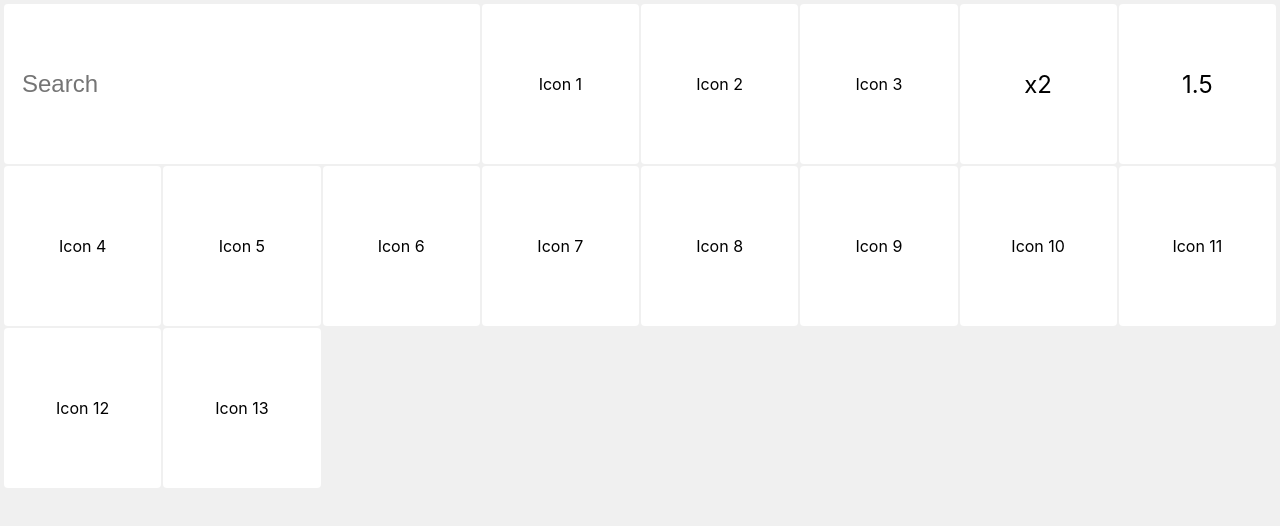
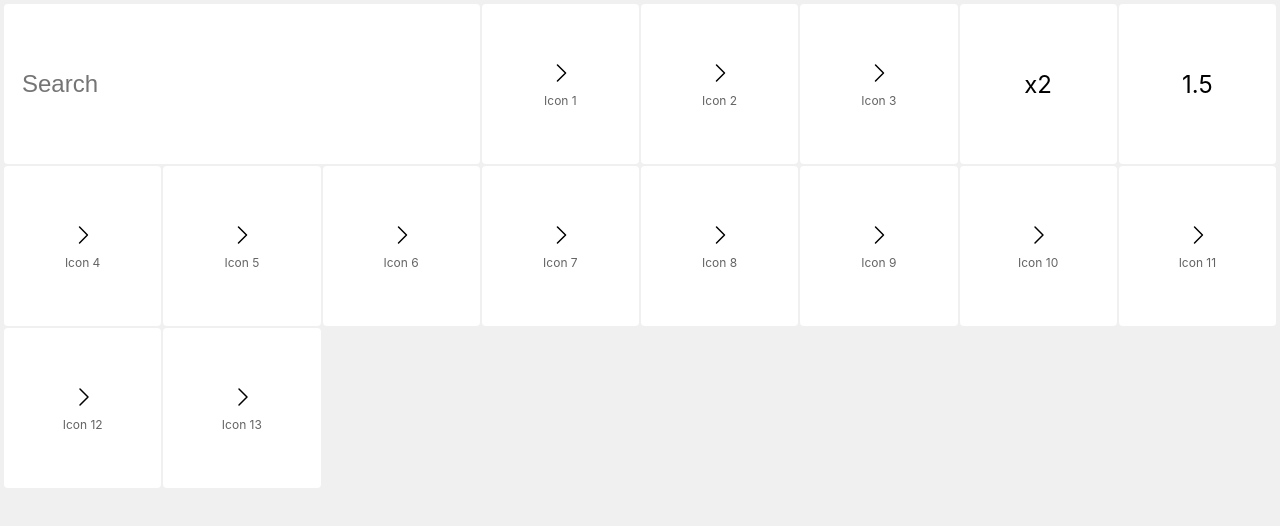
Before and after one commit to yaosamo/standartio, a Next.js app: page / in a window 1280 px wide. Shown: the top 526 px of the page. Built offline with nearby package versions, Linux system fonts and the light colour scheme.

Commit message:
label and icon

```diff
--- a/components/icons.json
+++ b/components/icons.json
@@ -1,54 +1,54 @@
 [
   {
-    "url": "https://standart.io/upload/icons/Icon.svg",
+    "url": "/icons/arrow-right.svg",
     "name": "Icon 1"
   },
   {
-    "url": "https://standart.io/upload/icons/Icon.svg",
+    "url": "/icons/arrow-right.svg",
     "name": "Icon 2"
   },
   {
-    "url": "https://standart.io/upload/icons/Icon.svg",
+    "url": "/icons/arrow-right.svg",
     "name": "Icon 3"
   },
   {
-    "url": "https://standart.io/upload/icons/Icon.svg",
+    "url": "/icons/arrow-right.svg",
     "name": "Icon 4"
   },
   {
-    "url": "https://standart.io/upload/icons/Icon.svg",
+    "url": "/icons/arrow-right.svg",
     "name": "Icon 5"
   },
   {
-    "url": "https://standart.io/upload/icons/Icon.svg",
+    "url": "/icons/arrow-right.svg",
     "name": "Icon 6"
   },
   {
-    "url": "https://standart.io/upload/icons/Icon.svg",
+    "url": "/icons/arrow-right.svg",
     "name": "Icon 7"
   },
   {
-    "url": "https://standart.io/upload/icons/Icon.svg",
+    "url": "/icons/arrow-right.svg",
     "name": "Icon 8"
   },
   {
-    "url": "https://standart.io/upload/icons/Icon.svg",
+    "url": "/icons/arrow-right.svg",
     "name": "Icon 9"
   },
   {
-    "url": "https://standart.io/upload/icons/Icon.svg",
+    "url": "/icons/arrow-right.svg",
     "name": "Icon 10"
   },
   {
-    "url": "https://standart.io/upload/icons/Icon.svg",
+    "url": "/icons/arrow-right.svg",
     "name": "Icon 11"
   },
   {
-    "url": "https://standart.io/upload/icons/Icon.svg",
+    "url": "/icons/arrow-right.svg",
     "name": "Icon 12"
   },
   {
-    "url": "https://standart.io/upload/icons/Icon.svg",
+    "url": "/icons/arrow-right.svg",
     "name": "Icon 13"
   }
 ]
--- a/pages/index.js
+++ b/pages/index.js
@@ -1,4 +1,5 @@
 import Head from "next/head";
+import Image from "next/image";
 import styles from "../styles/Home.module.css";
 import Icons from "../components/icons.json";
 
@@ -15,7 +16,8 @@ export default function Home() {
         {Icons.map(function (Icon) {
           return (
             <div className={styles.iconshape} key={Icon.name}>
-              <div className={styles.icon}>{Icon.name}</div>
+              <Image src={Icon.url} alt={Icon.name} width={24} height={24} />
+              <a className={styles.label}>{Icon.name}</a>
             </div>
           );
         })}
--- a/styles/Home.module.css
+++ b/styles/Home.module.css
@@ -82,13 +82,19 @@
 
 /* create :after style it as circle and put below x2 */
 .indicator {
-  width: 2em;
-  height: 2em;
+  width: 3em;
+  height: 3em;
   opacity: 1;
   justify-content: center;
   align-content: center;
   display: grid;
   border-radius: 100%;
+}
+
+.label {
+  padding-top: 0.5rem;
+  color: #646464;
+  font-size: 0.75rem;
 }
 
 .setting_size:hover .indicator {
--- a/styles/globals.css
+++ b/styles/globals.css
@@ -22,5 +22,5 @@ a {
 }
 
 * {
-  transition: all 0.15s ease;
+  transition: all 0 15s ease;
 }
```
Also changed, not shown: public/icons/arrow-right.svg (added).
